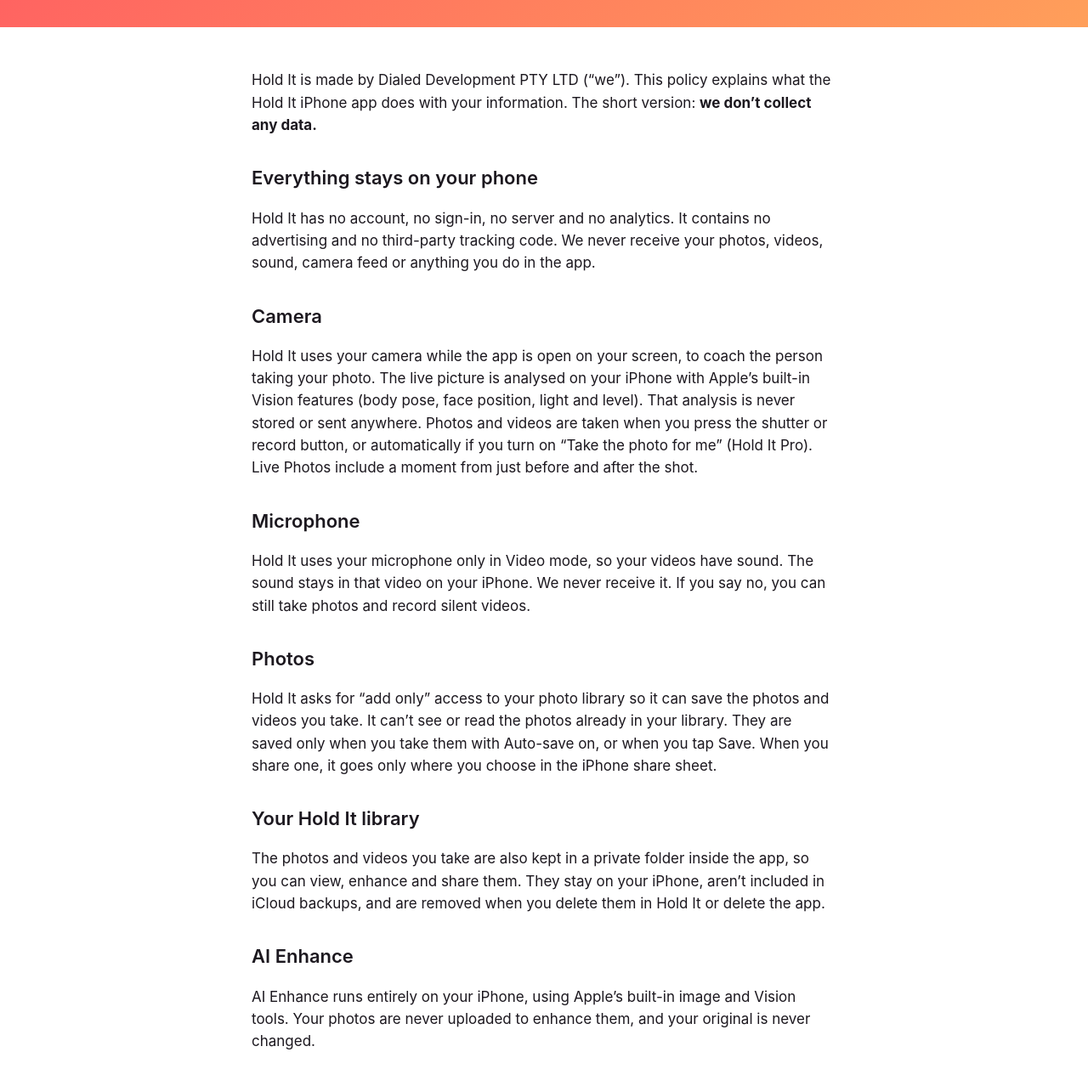
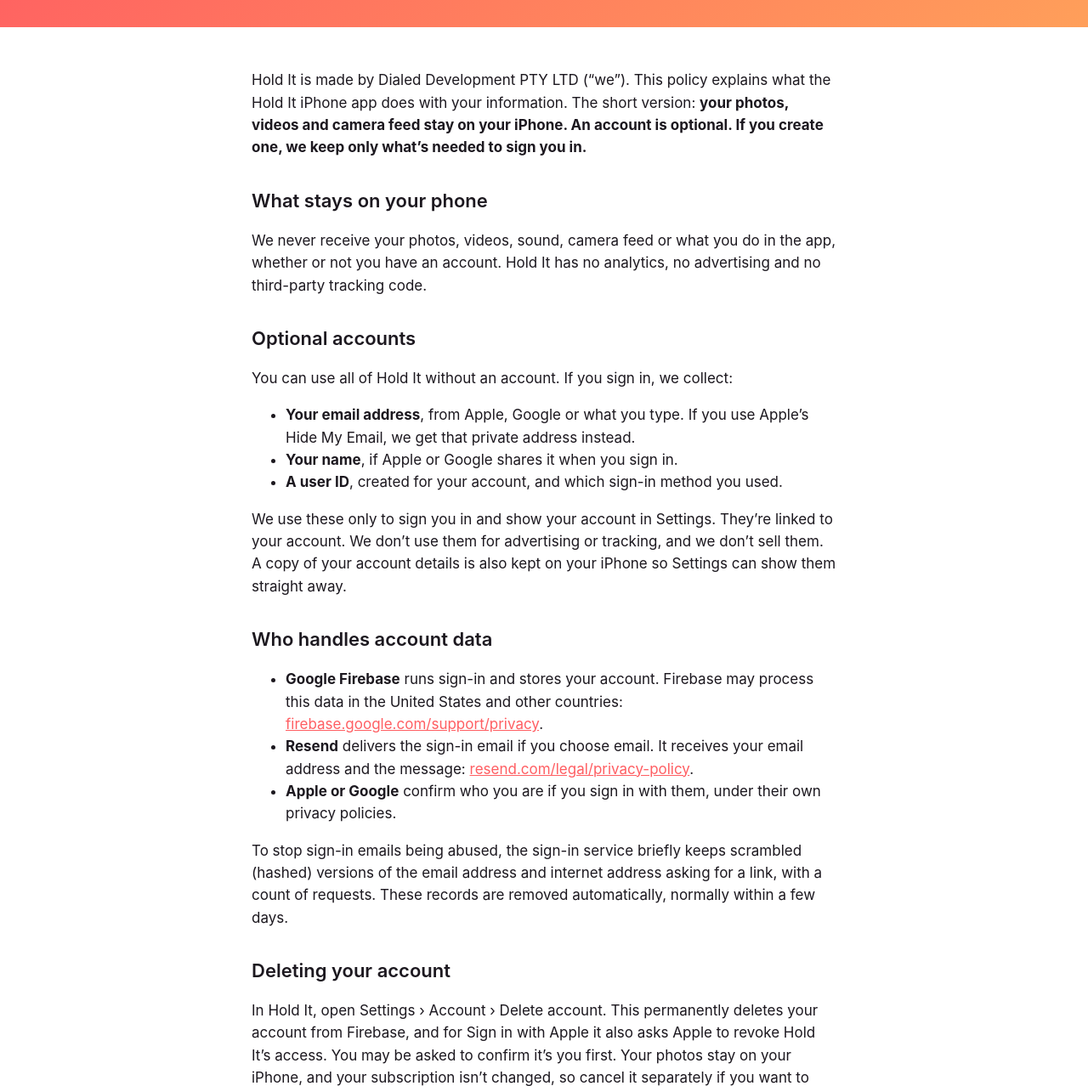
Before and after one commit to PrinceEgypt6/holdit-site, a plain HTML site: page privacy/index.html in a window 1280 px wide. Shown: the part 125-1403 px from the top of the page at 85% size. Drawn offline with Linux system fonts and the light colour scheme.

Commit message:
Privacy, terms and support: optional accounts and sign-in

```diff
--- a/privacy/index.html
+++ b/privacy/index.html
@@ -4,18 +4,35 @@
 <meta charset="utf-8">
 <meta name="viewport" content="width=device-width, initial-scale=1">
 <title>Hold It Privacy</title>
-<meta name="description" content="Hold It privacy policy: no data collected.">
+<meta name="description" content="Hold It privacy policy: what an optional account collects, and why your photos stay on your iPhone.">
 <link rel="stylesheet" href="../style.css">
 </head>
 <body>
 <header><div class="wrap">
 <a href="../"><svg class="mark" viewBox="0 0 644 644" aria-hidden="true"><g fill="none" stroke="#fff" stroke-width="64" stroke-linecap="round" stroke-linejoin="round"><path d="M230 32H32V230"/><path d="M414 32H612V230"/><path d="M230 612H32V414"/><path d="M414 612H612V414"/></g><path fill="#fff" d="M322 381c-8-6-112-74-112-140 0-35 26-59 57-59 24 0 44 14 55 33 11-19 31-33 55-33 31 0 57 24 57 59 0 66-104 134-112 140z"/></svg></a>
-<div><h1>Privacy Policy</h1><p>Last updated 21 November 2026</p></div>
+<div><h1>Privacy Policy</h1><p>Last updated 22 November 2026</p></div>
 </div></header>
 <main><div class="wrap">
-<p>Hold It is made by Dialed Development PTY LTD (“we”). This policy explains what the Hold It iPhone app does with your information. The short version: <strong>we don’t collect any data.</strong></p>
-<h2>Everything stays on your phone</h2>
-<p>Hold It has no account, no sign-in, no server and no analytics. It contains no advertising and no third-party tracking code. We never receive your photos, videos, sound, camera feed or anything you do in the app.</p>
+<p>Hold It is made by Dialed Development PTY LTD (“we”). This policy explains what the Hold It iPhone app does with your information. The short version: <strong>your photos, videos and camera feed stay on your iPhone. An account is optional. If you create one, we keep only what’s needed to sign you in.</strong></p>
+<h2>What stays on your phone</h2>
+<p>We never receive your photos, videos, sound, camera feed or what you do in the app, whether or not you have an account. Hold It has no analytics, no advertising and no third-party tracking code.</p>
+<h2>Optional accounts</h2>
+<p>You can use all of Hold It without an account. If you sign in, we collect:</p>
+<ul>
+<li><strong>Your email address</strong>, from Apple, Google or what you type. If you use Apple’s Hide My Email, we get that private address instead.</li>
+<li><strong>Your name</strong>, if Apple or Google shares it when you sign in.</li>
+<li><strong>A user ID</strong>, created for your account, and which sign-in method you used.</li>
+</ul>
+<p>We use these only to sign you in and show your account in Settings. They’re linked to your account. We don’t use them for advertising or tracking, and we don’t sell them. A copy of your account details is also kept on your iPhone so Settings can show them straight away.</p>
+<h2>Who handles account data</h2>
+<ul>
+<li><strong>Google Firebase</strong> runs sign-in and stores your account. Firebase may process this data in the United States and other countries: <a href="https://firebase.google.com/support/privacy">firebase.google.com/support/privacy</a>.</li>
+<li><strong>Resend</strong> delivers the sign-in email if you choose email. It receives your email address and the message: <a href="https://resend.com/legal/privacy-policy">resend.com/legal/privacy-policy</a>.</li>
+<li><strong>Apple or Google</strong> confirm who you are if you sign in with them, under their own privacy policies.</li>
+</ul>
+<p>To stop sign-in emails being abused, the sign-in service briefly keeps scrambled (hashed) versions of the email address and internet address asking for a link, with a count of requests. These records are removed automatically, normally within a few days.</p>
+<h2>Deleting your account</h2>
+<p>In Hold It, open Settings › Account › Delete account. This permanently deletes your account from Firebase, and for Sign in with Apple it also asks Apple to revoke Hold It’s access. You may be asked to confirm it’s you first. Your photos stay on your iPhone, and your subscription isn’t changed, so cancel it separately if you want to stop paying. Signing out doesn’t delete anything. If you can’t get into the app, email us and we’ll delete your account.</p>
 <h2>Camera</h2>
 <p>Hold It uses your camera while the app is open on your screen, to coach the person taking your photo. The live picture is analysed on your iPhone with Apple’s built-in Vision features (body pose, face position, light and level). That analysis is never stored or sent anywhere. Photos and videos are taken when you press the shutter or record button, or automatically if you turn on “Take the photo for me” (Hold It Pro). Live Photos include a moment from just before and after the shot.</p>
 <h2>Microphone</h2>
@@ -29,9 +46,9 @@
 <h2>Your answers and settings</h2>
 <p>Your onboarding answers (for example, who usually takes your photos) and your settings are stored only on your iPhone, so the app can tailor its words and remember your choices. Deleting the app deletes them.</p>
 <h2>Purchases</h2>
-<p>Subscriptions are sold and handled by Apple through the App Store. We don’t receive your name, email address or payment details. Apple’s privacy policy covers purchases: <a href="https://www.apple.com/legal/privacy/">apple.com/legal/privacy</a>.</p>
+<p>Subscriptions are sold and handled by Apple through the App Store. Apple doesn’t give us your name, email address or payment details for a purchase, and your subscription isn’t tied to a Hold It account. Apple’s privacy policy covers purchases: <a href="https://www.apple.com/legal/privacy/">apple.com/legal/privacy</a>.</p>
 <h2>Children</h2>
-<p>Hold It is rated 4+ and collects no data from anyone, including children.</p>
+<p>Hold It works without an account, and nobody needs to give us personal information to use it. Accounts aren’t meant for children under 13. If you believe a child under 13 has created one, email us and we’ll delete it.</p>
 <h2>Changes</h2>
 <p>If this policy changes, we’ll update this page and the date above.</p>
 <h2>Contact</h2>
```
Also changed, not shown: index.html (+1 -1 lines), support/index.html (+3 -1 lines), terms/index.html (+4 -2 lines).
